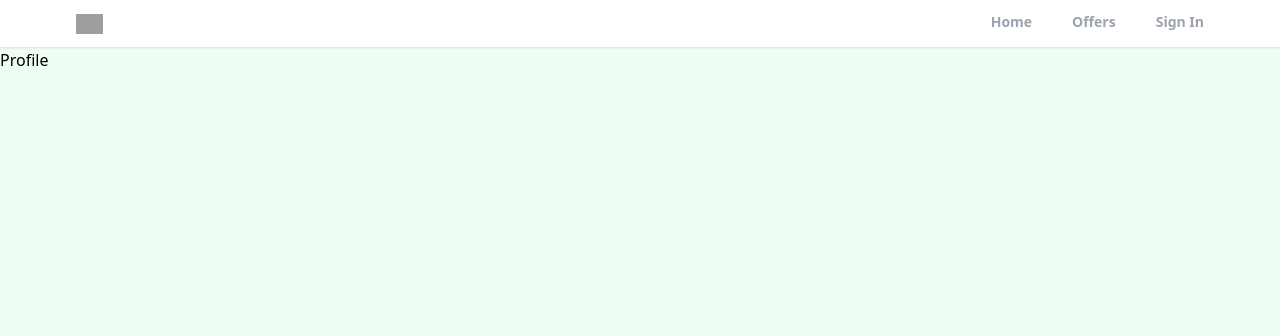
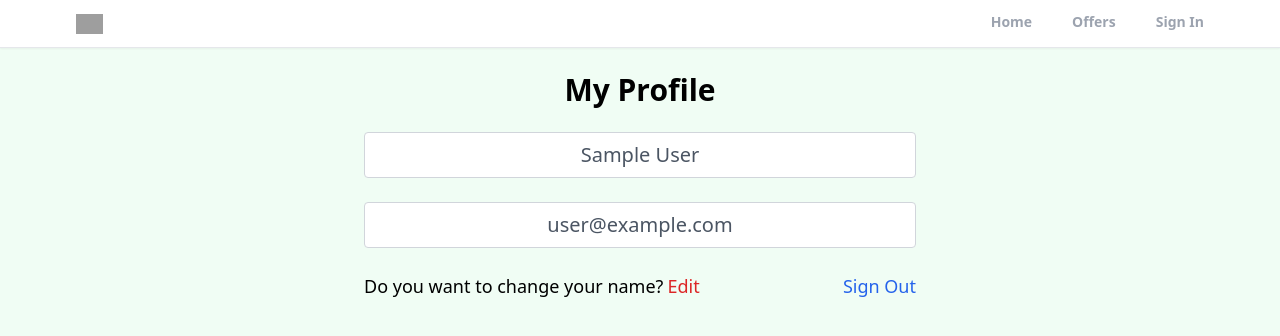
Before and after one commit to DuaaAzhar/Realtor, a React (Create React App) app: page /profile in a window 1280 px wide. Shown: the top 336 px of the page. Built offline with nearby package versions, Linux system fonts and the light colour scheme; no server answers; sample sign-in values are in the browser's storage; grey boxes are pictures that could not be loaded.

Commit message:
create Profile page, private route, custom hook (to protect profile page) & added the logout functionality

```diff
--- a/src/App.js
+++ b/src/App.js
@@ -5,6 +5,7 @@
 import Profile from "./pages/Profile";
 import SignIn from "./pages/SignIn";
 import SignUp from "./pages/SignUp";
+import PrivateRoute from "./components/PrivateRoute";
 import Header from "./components/Header";
 import 'react-toastify/dist/ReactToastify.css';
 import {ToastContainer} from 'react-toastify';
@@ -16,7 +17,9 @@
      <Header/>
       <Routes>
         <Route path="/" element= {<Home/>}/>
-        <Route path="/profile" element= {<Profile/>}/>
+        <Route path="/profile" element= {<PrivateRoute/>}>
+          <Route path="/profile" element= {<Profile/>}/>
+        </Route>
         <Route path="/offers" element= {<Offers/>}/>
         <Route path="/sign-in" element= {<SignIn/>}/>
         <Route path="/sign-up" element= {<SignUp/>}/>
--- /dev/null
+++ b/src/components/PrivateRoute.jsx
@@ -0,0 +1,13 @@
+import React from 'react'
+import { Navigate, Outlet } from 'react-router-dom';
+import {useAuthStatus} from '../hooks/useAuthStatus';
+
+const PrivateRoute = () => {
+    const {loggedIn, checkingStatus} = useAuthStatus();
+    if (checkingStatus){
+        return <h3>Loading...</h3>
+    }
+    return loggedIn? <Outlet/> : <Navigate to= '/sign-in'/>;
+}
+
+export default PrivateRoute
--- /dev/null
+++ b/src/hooks/useAuthStatus.jsx
@@ -0,0 +1,18 @@
+import { getAuth, onAuthStateChanged } from 'firebase/auth';
+import React, { useEffect, useState } from 'react'
+
+export function useAuthStatus  () {
+    const [loggedIn, setLoggedIn] = useState(false);
+    const [checkingStatus, setCheckingStatus] = useState(true);
+
+    useEffect(() => {
+        const auth = getAuth();
+        onAuthStateChanged(auth, (user)=>{
+            if(user){
+                setLoggedIn(true);
+            }
+            setCheckingStatus(false);
+        });
+    }, [])
+  return {loggedIn, checkingStatus}
+}
--- a/src/pages/Profile.jsx
+++ b/src/pages/Profile.jsx
@@ -1,11 +1,56 @@
-import React from 'react'
+import { useState } from "react";
+import { getAuth } from "firebase/auth";
+import { useNavigate } from "react-router-dom";
+export default function Profile(){
+  const auth = getAuth();
+  const navigate = useNavigate();
+  const [formData, setFormData] = useState(
+    {
+      name: auth.currentUser.displayName,
+      email: auth.currentUser.email
+    }
+  );
+  const {name, email} = formData;
+  function onLogOut(){
+    auth.signOut();
+    navigate('/');
+  }
+  return(
+    <>
+    <section className="max-w-6xl flex-col mx-auto flex items-center justify-center">
+      <h1 className="text-3xl text-center font-bold mt-6">
+        My Profile</h1>
 
-const Profile = () => {
-  return (
-    <div>
-      Profile
+
+    <div className="w-full md:w-[50%] mt-6 px-3">
+    <form>
+      {/* Name */}
+      <input type="text" id="name" value={name} disabled
+      className="text-xl text-center text-gray-600 bg-white border-gray-300
+      rounded  transition ease-in-out px-4 py-2 w-full  mb-6
+      "/>
+      {/* EMAIL */}
+      <input type="email" id="email" value={email} disabled
+      className="text-xl text-center text-gray-600 bg-white border-gray-300
+      rounded  transition ease-in-out px-4 py-2 w-full mb-6
+      "/>
+
+      <div className="flex justify-between whitespace-nowrap sm:text-lg text-sm mb-6">
+        <p className="flex items-center">Do you want to change your name?
+        <span className="text-red-600 ml-1 transition ease-in-out
+        duration-200 cursor-pointer">Edit</span>
+        </p>
+
+        <p className="cursor-pointer text-blue-600 hover:text-blue-800
+        transition ease-in-out duration-200"
+        onClick={onLogOut}>Sign Out</p>
+      </div>
+
+
+    </form>
     </div>
+
+    </section>
+    </>
   )
 }
-
-export default Profile
```
